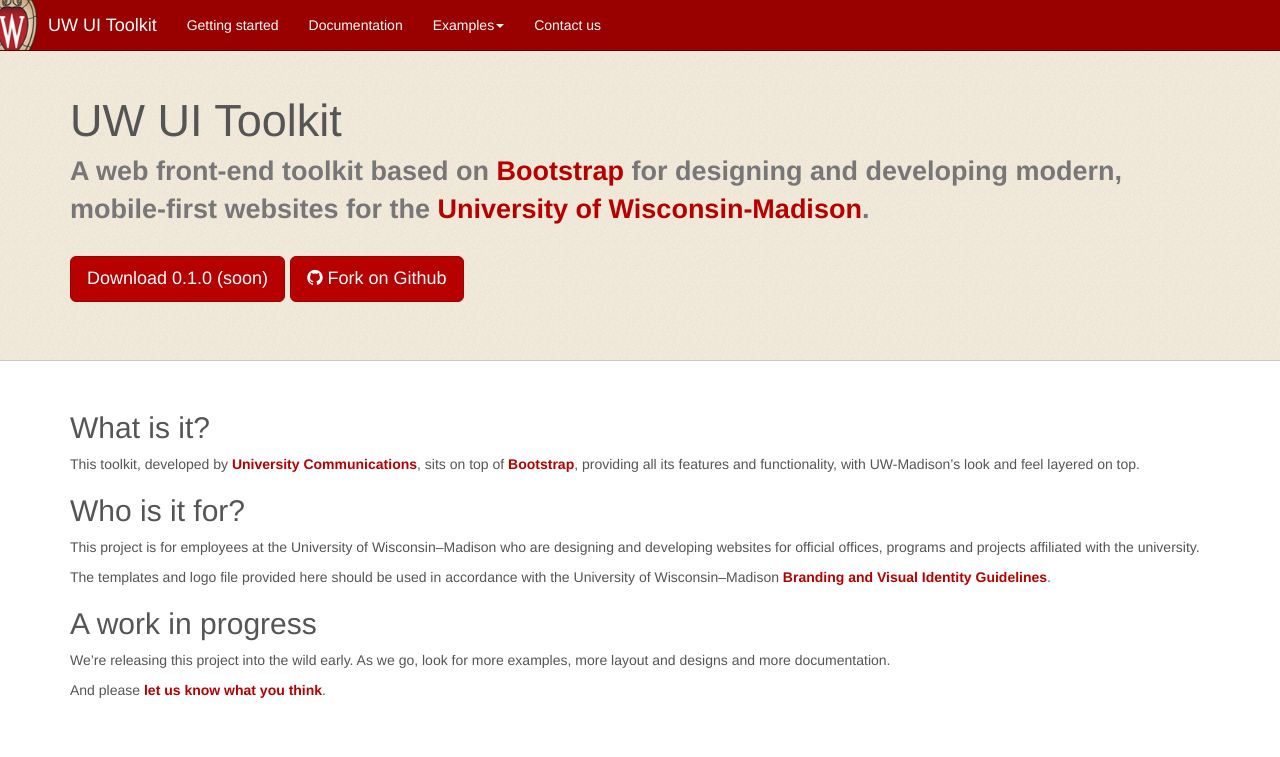
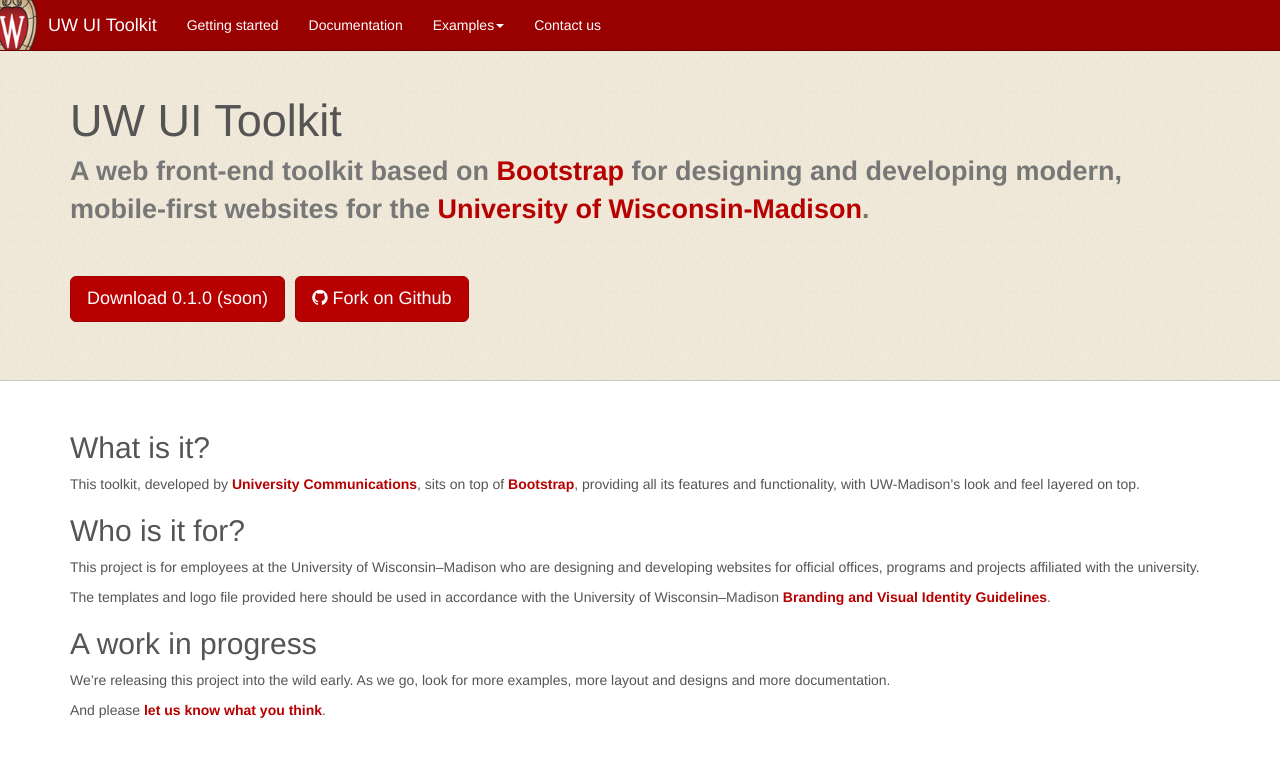
Before and after one commit to UWMadisonUcomm/uw-ui-toolkit, a Jekyll site: the page built from index.md, in a window 1280 px wide. Shown: the top 757 px of the page. Built offline with Jekyll 4.4.1, drawn with Linux system fonts in a browser that asks for light colours; nearby versions of some CDN libraries; Markdown is read by kramdown in place of the engine named in the settings.

Commit message:
Doc .hero button styling.

```diff
--- a/_layouts/default.html
+++ b/_layouts/default.html
@@ -23,6 +23,9 @@
       .hero {
         background-image:url('/doc-assets/jumbo-pattern.png');
         border-bottom:1px solid #C8C8C8;
+      }
+      .hero a.btn {
+        margin: 20px 5px 0 0;
       }
     </style>
   </head>
```
